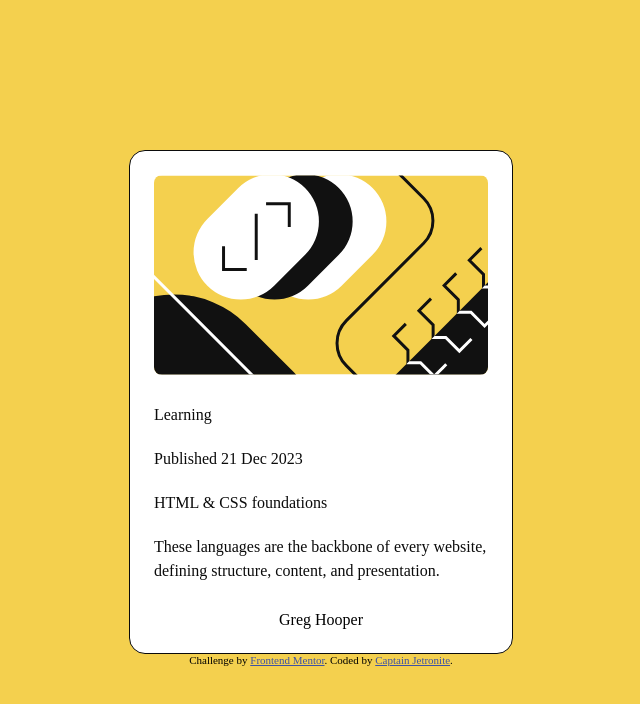
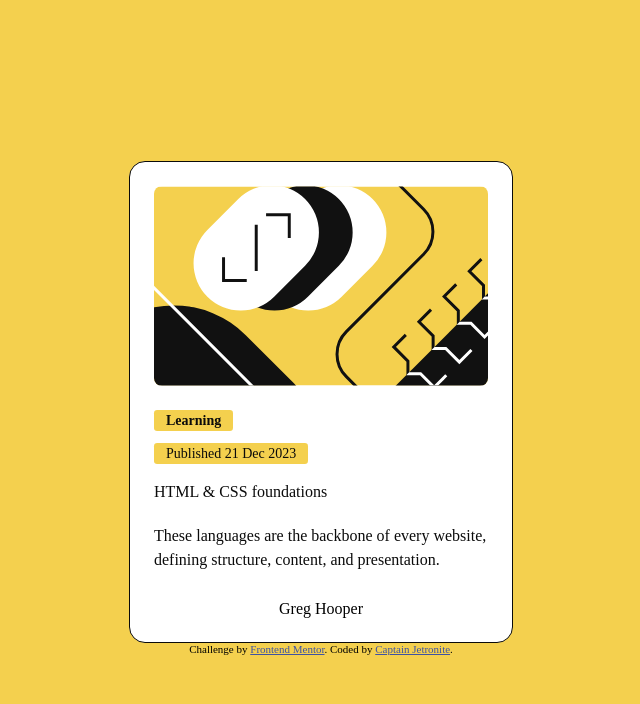
Before and after one commit to Jetronite/Blog-preview, a plain HTML site: page index.html in a window 1280 px wide. Shown: the whole page, without its empty margins (319-959 px from the left). Drawn offline with Linux system fonts and the light colour scheme.

Commit message:
Update index.html

```diff
--- a/index.html
+++ b/index.html
@@ -16,8 +16,8 @@
       <img src="./assets/images/illustration-article.svg" alt="Web 3.0 image">
     </div>
     <div class="display-flex card-info">
-      <p class="learning">Learning</p>
-      <p>Published 21 Dec 2023</p>
+      <p class="learn">Learning</p>
+      <p class="pub">Published 21 Dec 2023</p>
       <p>HTML & CSS foundations</p>
       <p>These languages are the backbone of every website, defining structure, content, and presentation.</p>
     </div>
```
